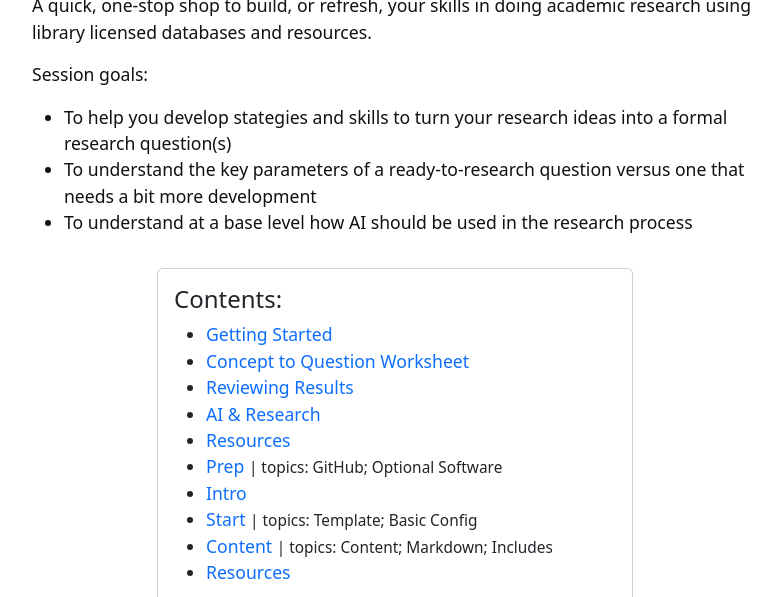
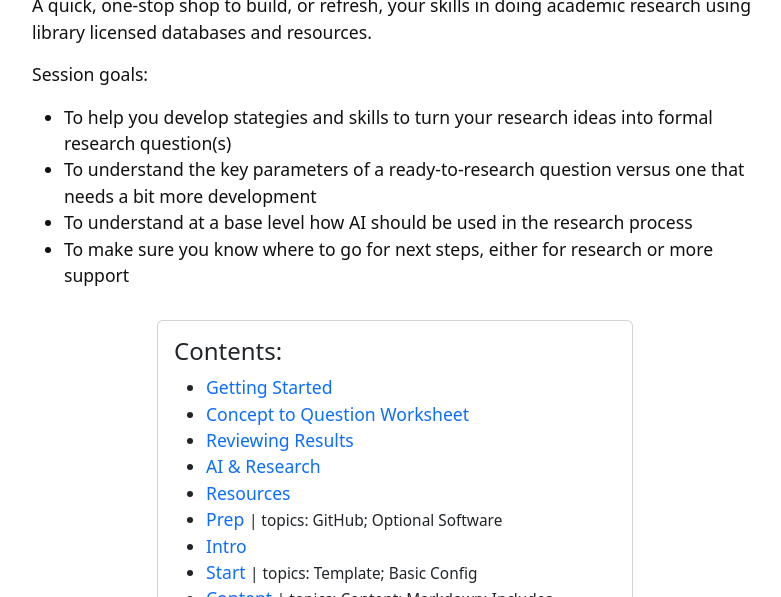
Before and after one commit to marcosvdotcom/Fall25_LibResearch, a Jekyll site: the page built from index.md, in a window 1280 px wide and 900 px high, scrolled down 555 px, cut to the strip 155-752 px from the top of the window. Shown: the whole strip, without its empty margins (245-1026 px from the left). Built offline with Jekyll 4.4.1, drawn with Linux system fonts in a browser that asks for light colours.

Commit message:
Update index.md

```diff
--- a/index.md
+++ b/index.md
@@ -10,9 +10,10 @@ layout: page
 A quick, one-stop shop to build, or refresh, your skills in doing academic research using library licensed databases and resources.
 
 Session goals:
-- To help you develop stategies and skills to turn your research ideas into a formal research question(s)
+- To help you develop stategies and skills to turn your research ideas into formal research question(s)
 - To understand the key parameters of a ready-to-research question versus one that needs a bit more development
 - To understand at a base level how AI should be used in the research process
+- To make sure you know where to go for next steps, either for research or more support
 
 {% include toc.html %}
 
```
